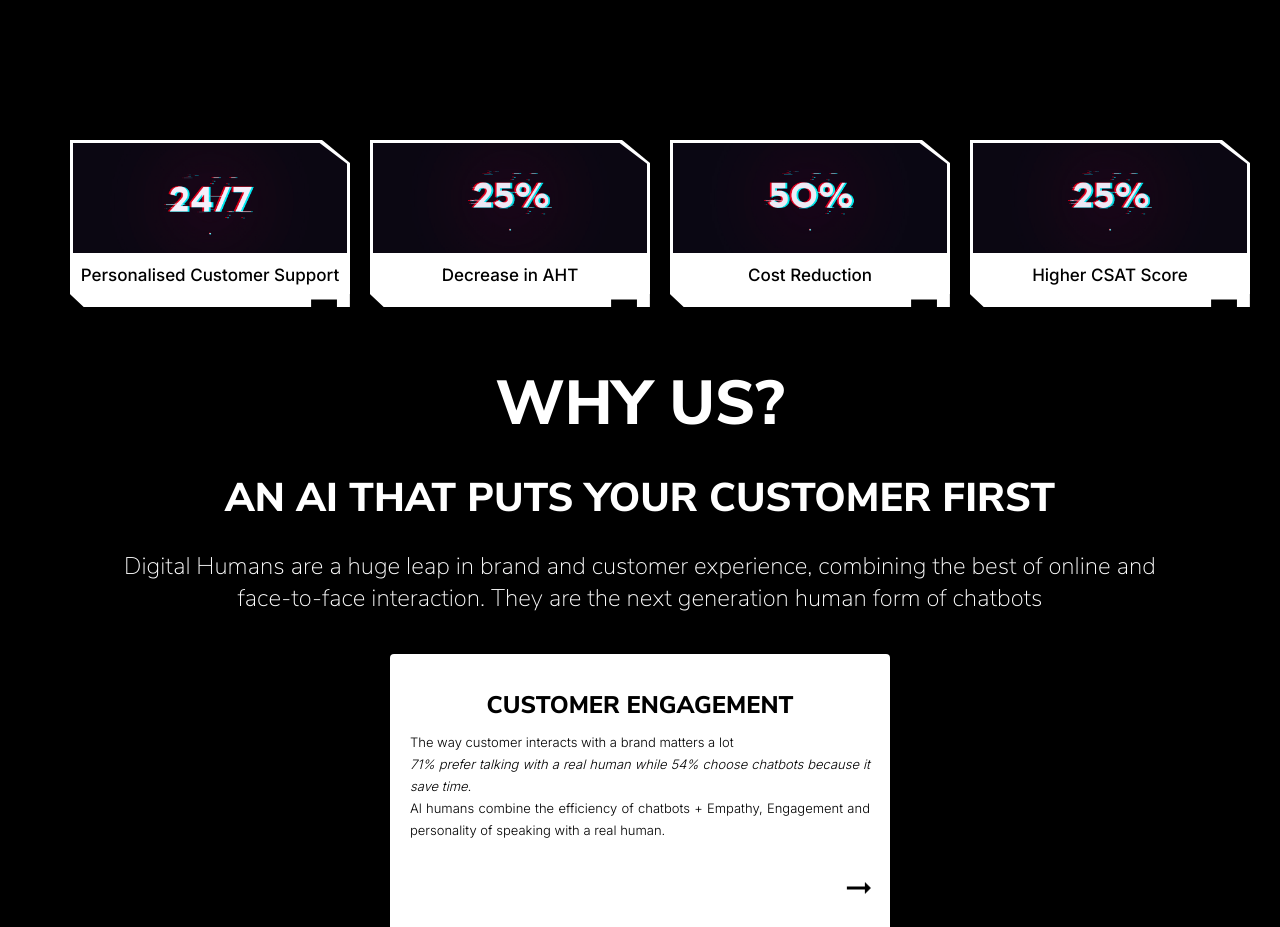
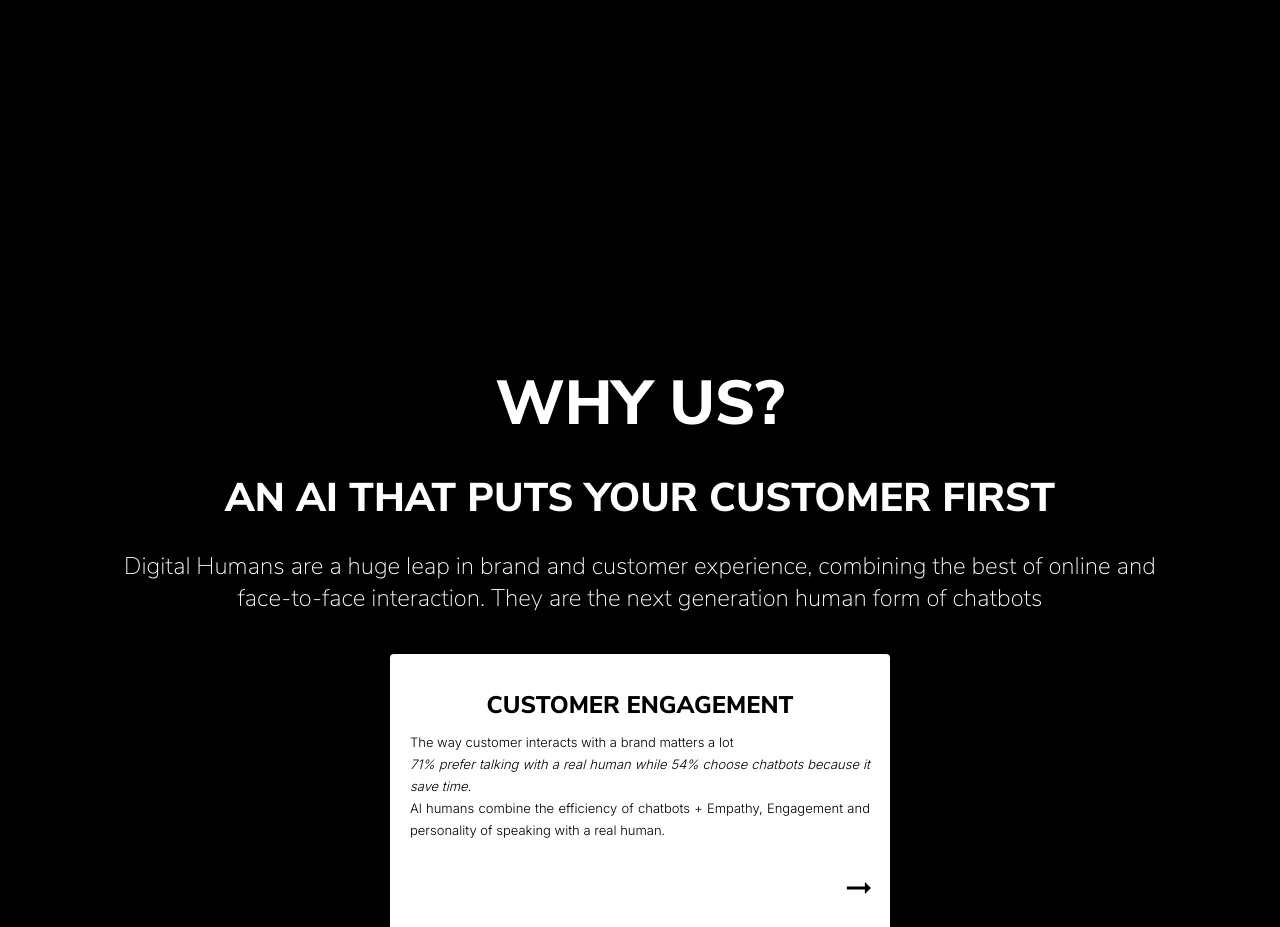
Before and after one commit to shreyanshmalvya/thrifty-ai, a React (Create React App) app: page / in a window 1280 px wide. Shown: the part 2400-3327 px from the top of the page. Built offline with nearby package versions, Linux system fonts and the light colour scheme.

Commit message:
aos addeed i claimDivRows

```diff
--- a/src/components/claimDivRow/ClaimDivRows.jsx
+++ b/src/components/claimDivRow/ClaimDivRows.jsx
@@ -4,6 +4,9 @@
 import divImg1 from "../../assets/divImg1.png"
 import divImg2 from "../../assets/divImg2.png"
 import divImg3 from "../../assets/divImg3.png"
+import { useEffect } from "react";
+import AOS from "aos";
+import "aos/dist/aos.css";
 
 const data = [
     {img: divImg1, body: 'Personalised Customer Support'},
@@ -13,8 +16,12 @@
 ]
 
 const ClaimDivRows = () => {
+    useEffect(() => {
+        AOS.init();
+        AOS.refresh();
+    }, []);
     return (
-            <div className='claimDivRowWrapper'>
+        <div data-aos="fade-up" data-aos-duration="900" className='claimDivRowWrapper'>
             {data.map((item, index) => {
                 return <ClaimDivs key={index} img={item.img} body={item.body}/>
             })}
```
Lines whose indentation alone changed are shown as unchanged.
